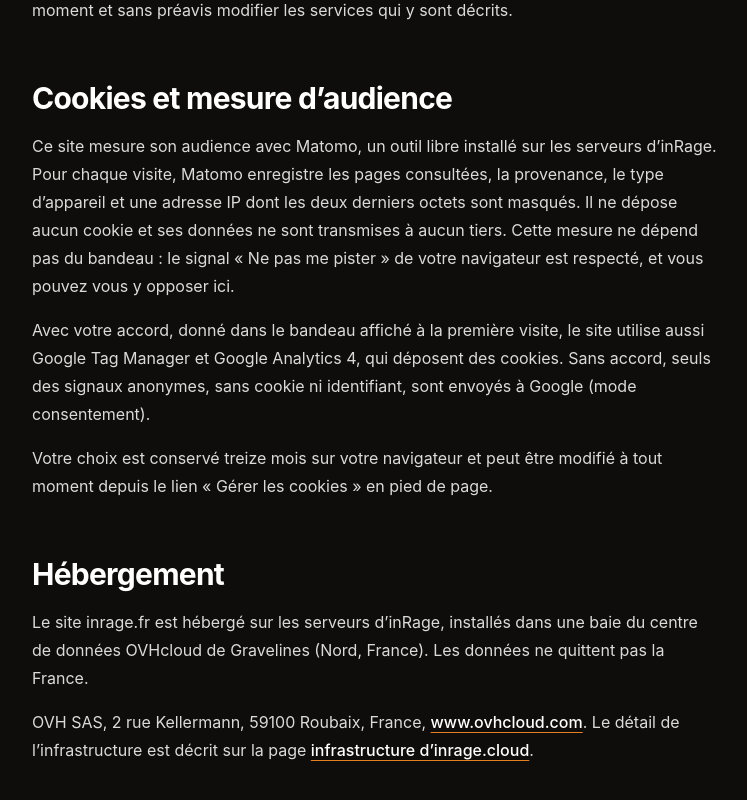
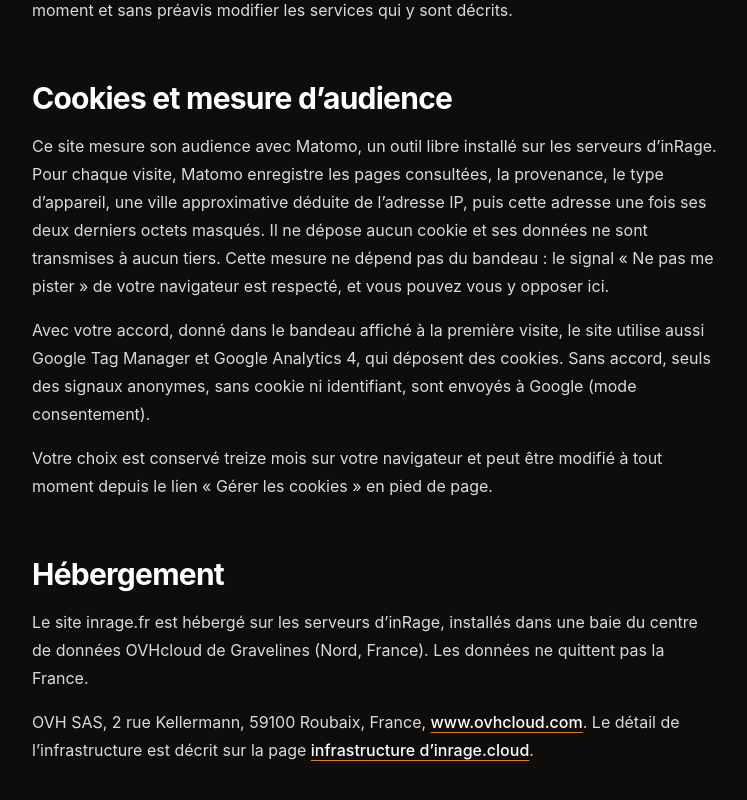
Before and after one commit to akiletour/inrage, a Next.js app: page /mentions-legales in a window 1280 px wide. Shown: the part 1280-2080 px from the top of the page, without its empty margins (324-1071 px from the left). Built offline with nearby package versions, Linux system fonts and the light colour scheme; no server answers.

Commit message:
fix(legal): mention the approximate city in the audience section (#268)

```diff
--- a/app/(pages)/mentions-legales/page.tsx
+++ b/app/(pages)/mentions-legales/page.tsx
@@ -154,12 +154,12 @@ export default function Legals() {
             <p>
               Ce site mesure son audience avec Matomo, un outil libre installé
               sur les serveurs d’inRage. Pour chaque visite, Matomo enregistre
-              les pages consultées, la provenance, le type d’appareil et une
-              adresse IP dont les deux derniers octets sont masqués. Il ne
-              dépose aucun cookie et ses données ne sont transmises à aucun
-              tiers. Cette mesure ne dépend pas du bandeau : le signal « Ne pas
-              me pister » de votre navigateur est respecté, et vous pouvez vous
-              y opposer ici.
+              les pages consultées, la provenance, le type d’appareil, une ville
+              approximative déduite de l’adresse IP, puis cette adresse une fois
+              ses deux derniers octets masqués. Il ne dépose aucun cookie et ses
+              données ne sont transmises à aucun tiers. Cette mesure ne dépend
+              pas du bandeau : le signal « Ne pas me pister » de votre
+              navigateur est respecté, et vous pouvez vous y opposer ici.
             </p>
             <MatomoOptOut />
             <p>
```
